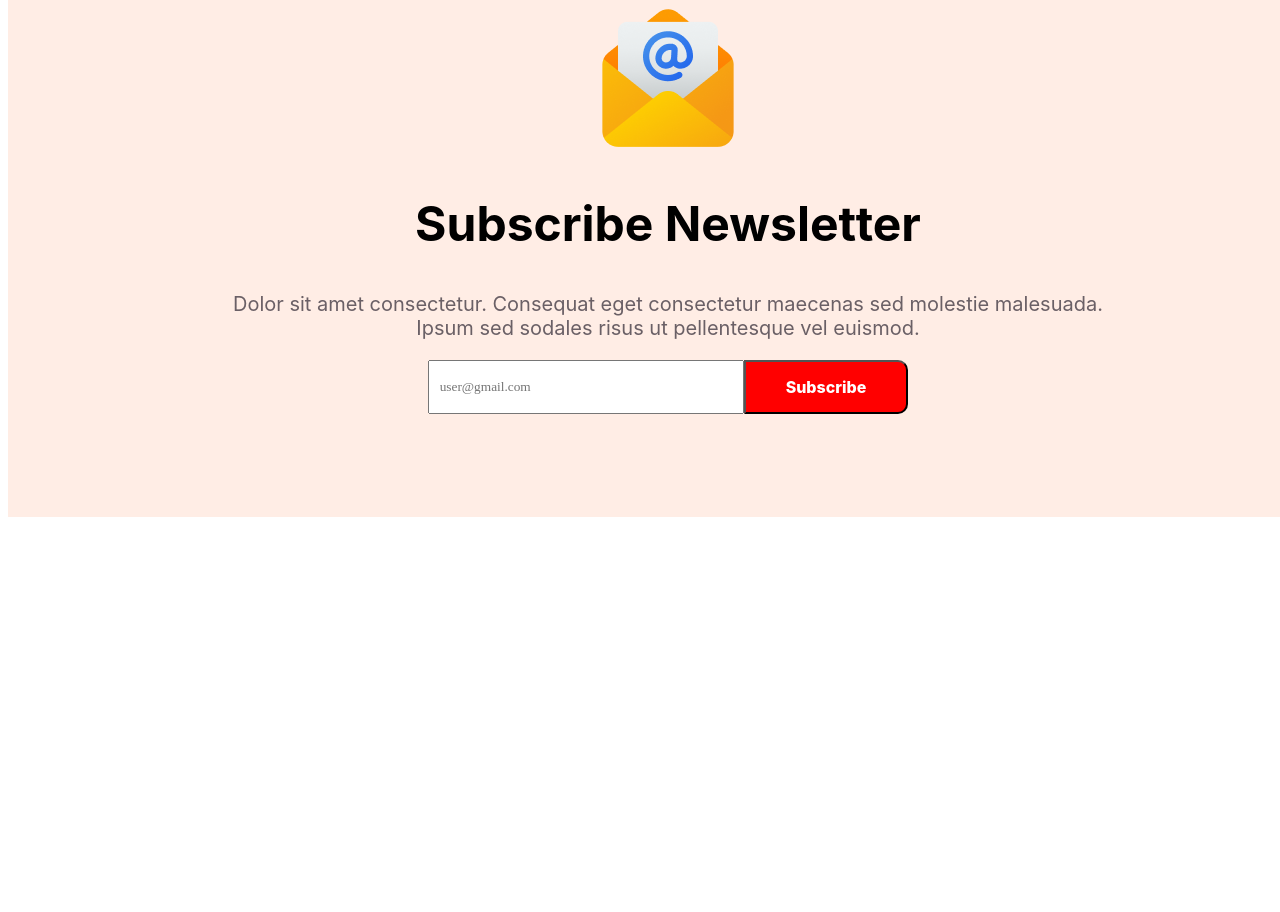
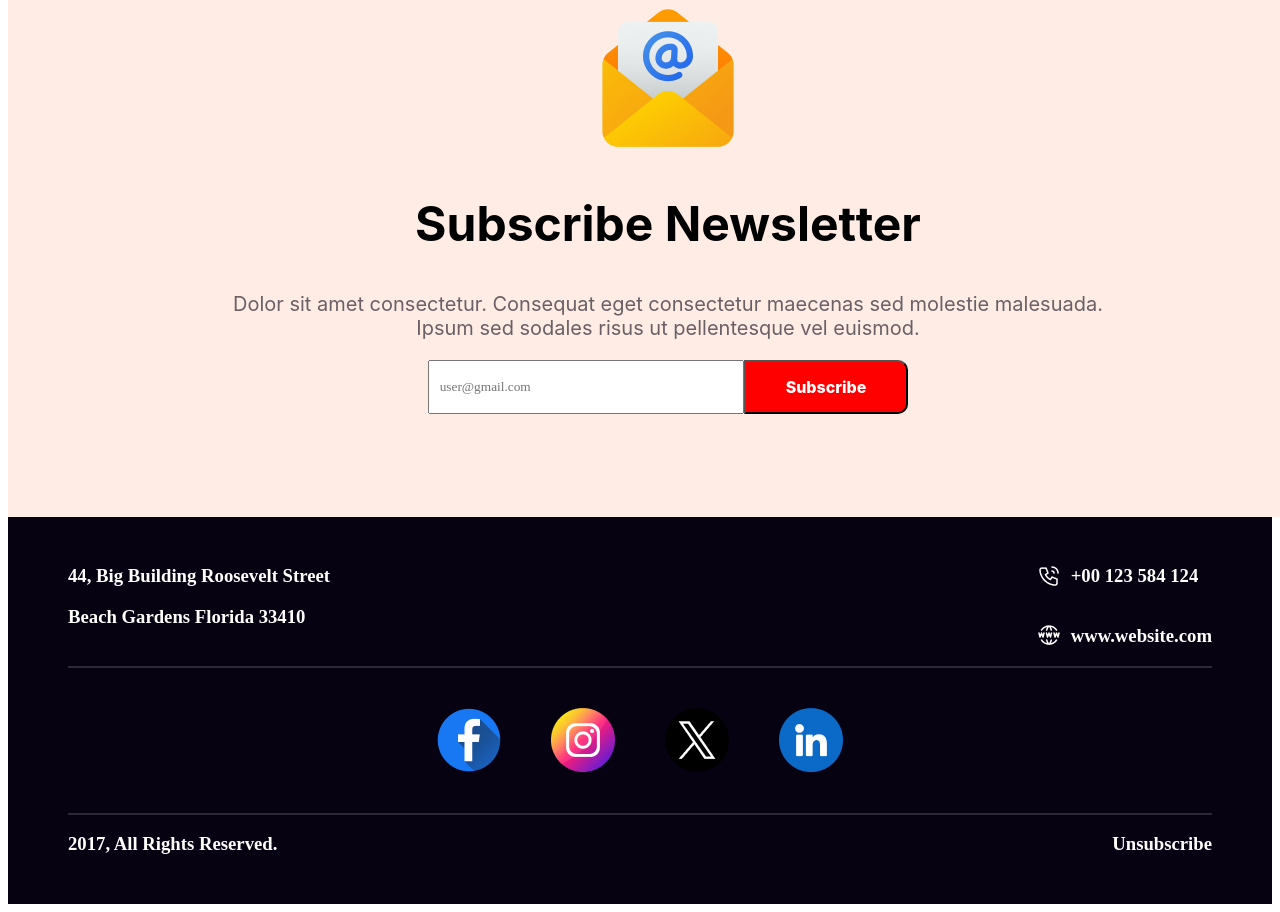
Before and after one commit to smile995/Happy-New-Year, a plain HTML site: page index.html in a window 1280 px wide. Shown: the part 4344-5256 px from the top of the page. Before the commit the page ends 4869 px from the top, so only its background shows below. Drawn offline with Linux system fonts and the light colour scheme.

Commit message:
footer and subscribe section complete

```diff
--- a/index.html
+++ b/index.html
@@ -115,20 +115,68 @@
     <div
         style="width: 1320px; height: 616px; background-color: #ff4d001a; margin-top: 20px;display: flex; justify-content: center; align-items: center;">
         <div>
-           <div style="display: flex; justify-content: center;">
-            <img src="./resources/Group 61.png" alt="">
-           </div>
+            <div style="display: flex; justify-content: center;">
+                <img src="./resources/Group 61.png" alt="">
+            </div>
             <h2 style=" font-size: 48px; font-family: Inter; text-align: center;">Subscribe Newsletter</h2>
             <p class="shadowText" style="text-align: center;">Dolor sit amet consectetur. Consequat eget consectetur
                 maecenas sed molestie
                 malesuada. <br> Ipsum sed sodales risus ut pellentesque vel euismod. </p>
             <div style="display: flex; justify-content: center;">
-                <input style="width: 300px; padding-left: 10px;" type="email" placeholder="user@gmail.com" name="" id="">
-                <button style="padding: 15px 40px; border-radius: 0px 10px 10px 0px; background-color: red; color: white; font-size: medium ; font-weight: 800; font-family: Inter; ">Subscribe</button>
+                <input style="width: 300px; padding-left: 10px;" type="email" placeholder="user@gmail.com" name=""
+                    id="">
+                <button
+                    style="padding: 15px 40px; border-radius: 0px 10px 10px 0px; background-color: red; color: white; font-size: medium ; font-weight: 800; font-family: Inter; ">Subscribe</button>
             </div>
         </div>
     </div>
 
+    <!-- footer section -->
+    <footer style="background-color: #070211;">
+        <div style=" color: white; padding: 30px 60px;">
+            <div style=" display: flex;justify-content: space-between; ">
+                <div>
+                    <h3>44, Big Building Roosevelt Street
+                    </h3>
+                    <h3>
+                        Beach Gardens Florida 33410
+                    </h3>
+                </div>
+                <div>
+                    <div style="display: flex; gap: 10px; align-items: center;">
+                        <img src="./resources/Call.png" alt="">
+                        <h3>
+                            +00 123 584 124
+                        </h3>
+                    </div>
+                    <div style="display: flex; gap: 10px; align-items: center;">
+                        <img src="./resources/Website.png" alt="">
+                        <h3>www.website.com</h3>
+                    </div>
+
+                </div>
+
+            </div>
+
+            <div style="border: 0px 10px; border-color: aliceblue; display: contents; justify-content: center;  ">
+                <div
+                    style="display: flex; gap: 50px; justify-content: center; border-top: 2px solid #ffffff26; border-bottom: 2px solid #ffffff26; padding: 40px 0px;">
+                    <img src="./resources/Facebook.png" alt="">
+                    <img src="./resources/Instagram.png" alt="">
+                    <img src="./resources/Twitter.png" alt="">
+                    <img src="./resources/Linkedin.png" alt="">
+                </div>
+            </div>
+            <div style="display: flex;justify-content: space-between;">
+                <h3>2017, All Rights Reserved.</h3>
+                <h3>
+                    Unsubscribe
+                </h3>
+            </div>
+
+        </div>
+    </footer>
+
 </body>
 
 </html>
```
